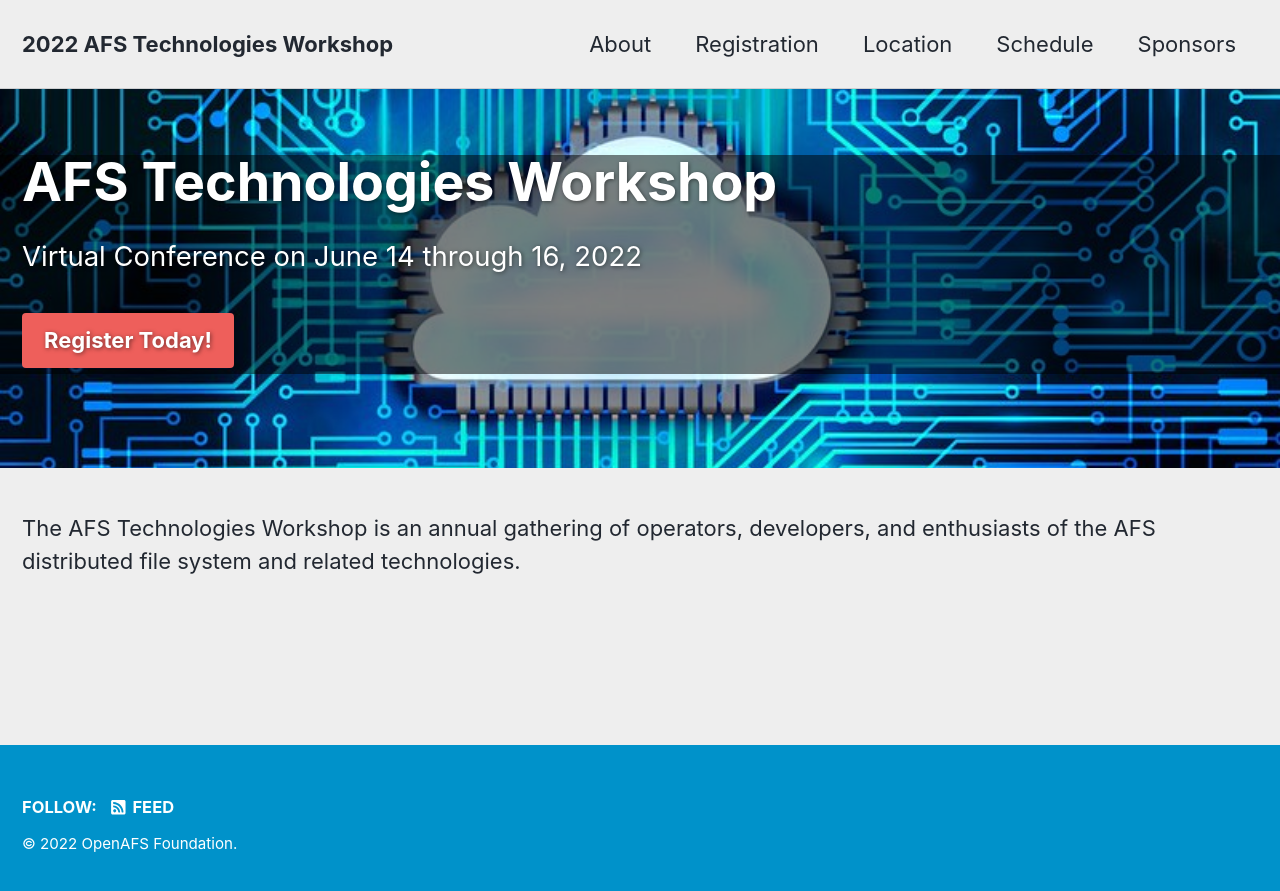
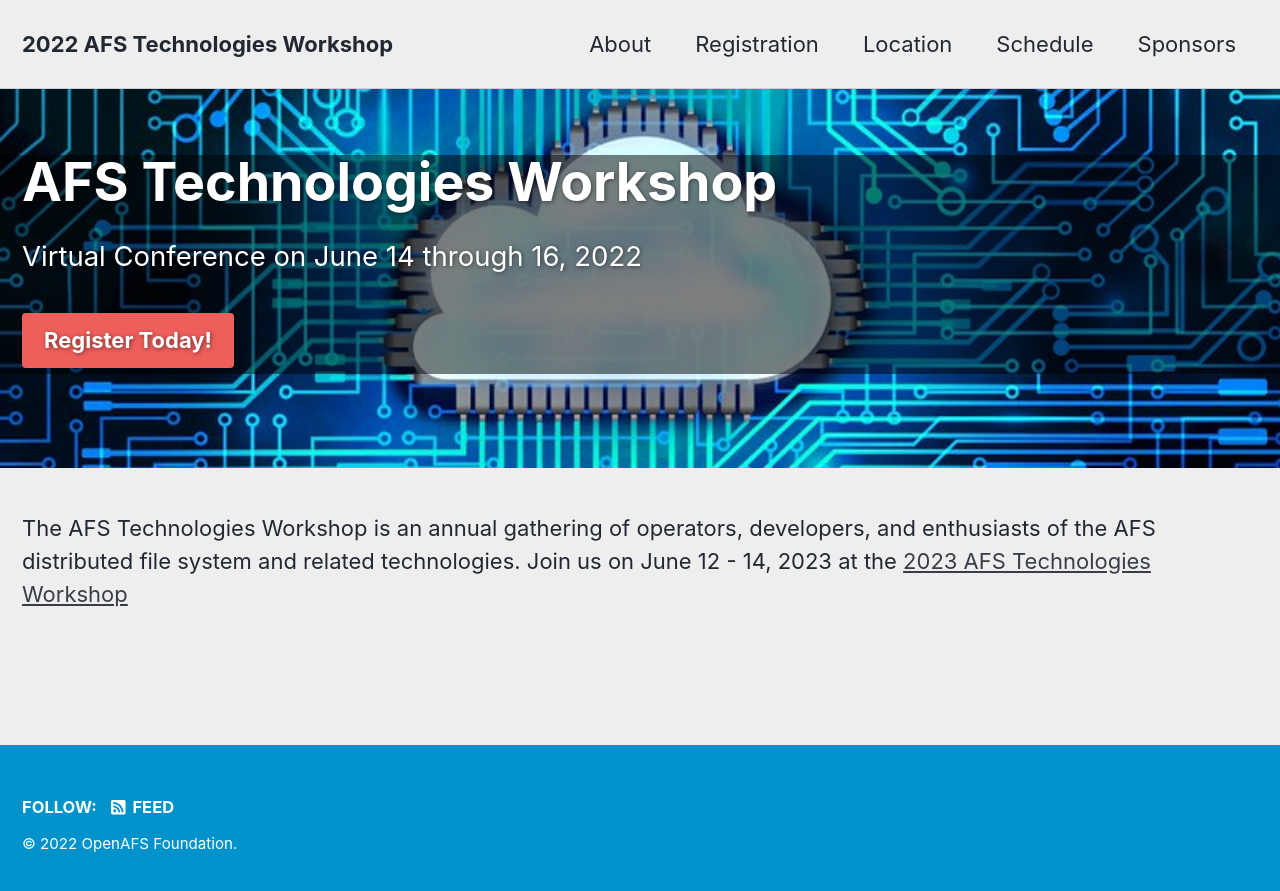
Before and after one commit to openafsfoundation/openafs-workshop.org, a Jekyll site: the page built from index.html, in a window 1280 px wide. Shown: the top 891 px of the page. Built offline with Jekyll 4.4.1, drawn with Linux system fonts in a browser that asks for light colours; cached includes are drawn as plain includes; nearby versions of some CDN libraries; the list of posts is cut into pages by our own code.

Commit message:
2022: Link to 2023 site

```diff
--- a/index.html
+++ b/index.html
@@ -14,3 +14,6 @@
 
 The AFS Technologies Workshop is an annual gathering of operators, developers,
 and enthusiasts of the AFS distributed file system and related technologies.
+
+Join us on June 12 - 14, 2023 at the
+<a href="https://workshop.openafs.org/afsbpw23">2023 AFS Technologies Workshop</a>
```
